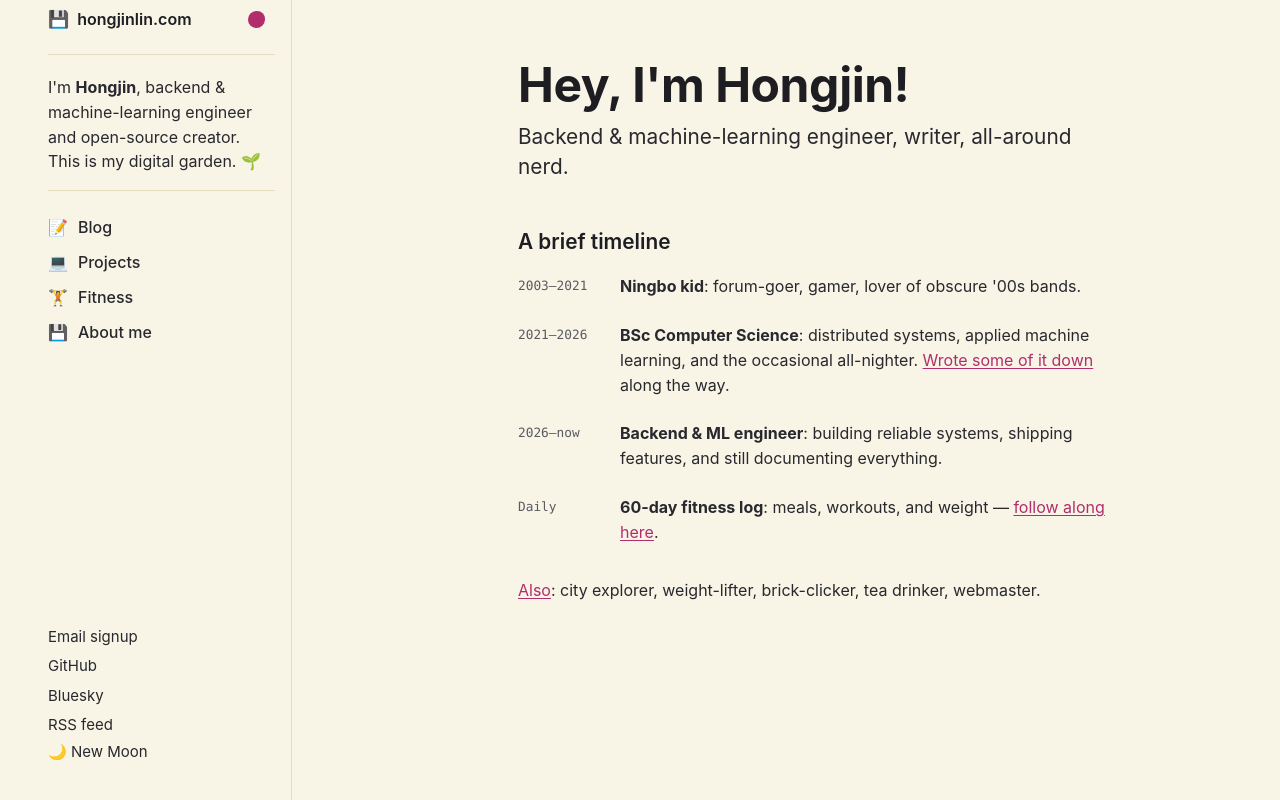
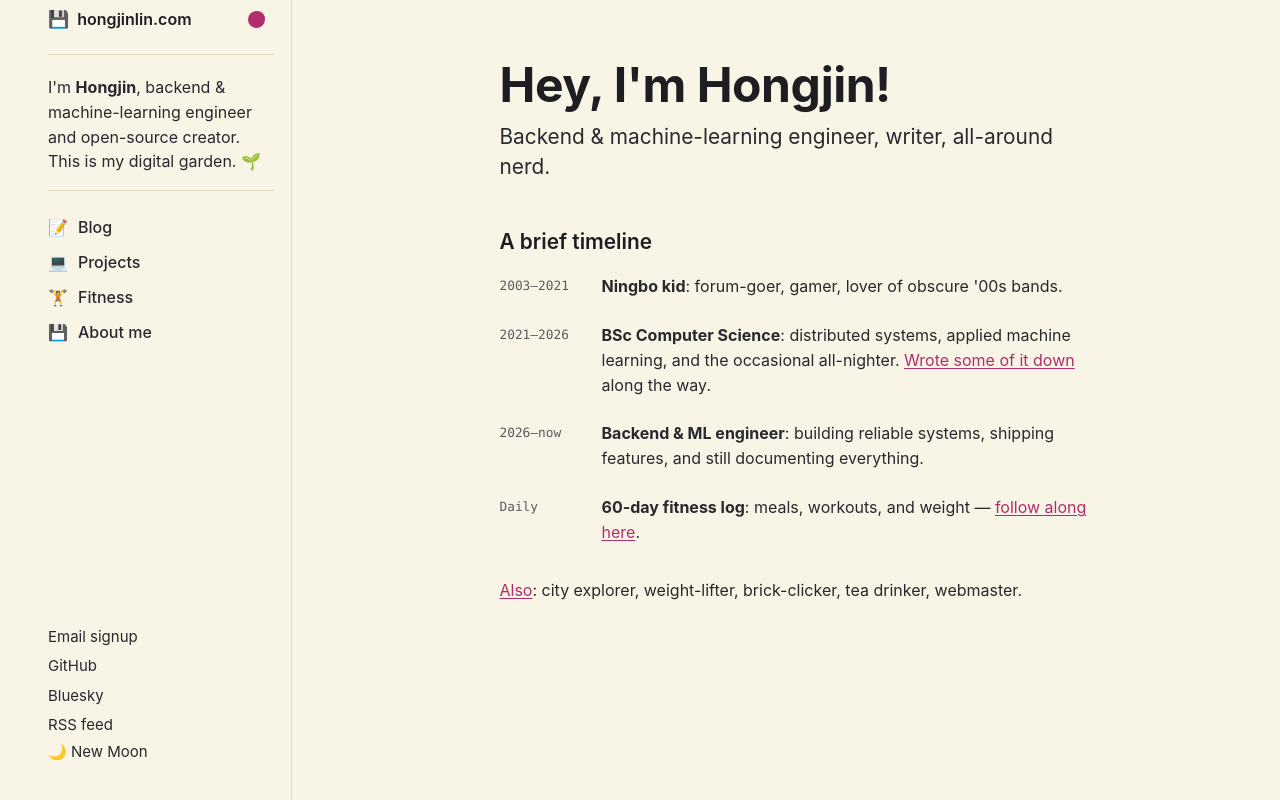
Before and after one commit to Hongjin-Lin/portfolio-site, a React (Vite) app: page / in a window 1280 px wide. Built offline with nearby package versions, Linux system fonts and the light colour scheme; a web font is replaced by a local one.

Commit message:
Content column left padding 72 -> 35px

```diff
--- a/src/styles.css
+++ b/src/styles.css
@@ -55,7 +55,7 @@ html[data-tn-dark="1"] .tn-nav a:hover { background: rgba(255, 255, 255, .06); }
 .tn-sec--foot a:hover, .tn-moon:hover { color: var(--tn-accent); }
 
 /* ===== main column ===== */
-.tn-main { margin-left: 316px; padding: 56px 32px 64px 72px; }
+.tn-main { margin-left: 316px; padding: 56px 32px 64px 35px; }
 .tn-sec--nonav { border-bottom: 0; }
 .tn-col { max-width: 600px; margin-inline: auto; }
 .tn-col h1 { font-size: 48px; font-weight: 700; line-height: 1.2; letter-spacing: -.01em; margin: 0 0 8px; color: var(--tn-heading); }
```
